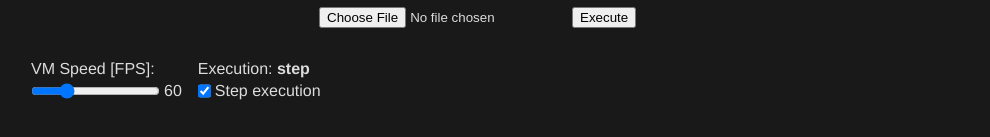
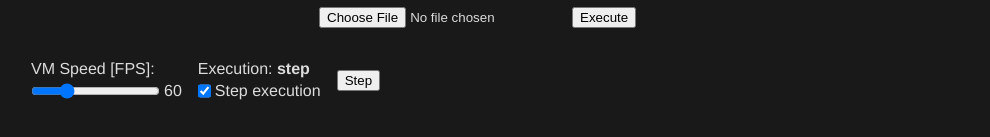
Before and after one commit to kcholew4/chip8, a Vue app in the folder app/: page /#/ in a window 1280 px wide. Both pictures are taken after a click on the checkbox "Step execution". Shown: the part 463-600 px from the top of the page, without its empty margins (1-991 px from the left). Built offline with nearby package versions, Linux system fonts and the light colour scheme.

Commit message:
Add step execution mode

```diff
--- a/app/src/components/ControlPanel.vue
+++ b/app/src/components/ControlPanel.vue
@@ -22,6 +22,7 @@ const store = useVMStore();
         <label for="step-execution">Step execution</label>
       </div>
     </div>
+    <button v-if="store.stepExecution" @click="$emit('step')">Step</button>
   </div>
 </template>
 
--- a/app/src/views/HomeView.vue
+++ b/app/src/views/HomeView.vue
@@ -28,6 +28,10 @@ const execute = async () => {
   instance = await Chip8.createInstance(canvas.value);
   await instance.loadProgram(executable.value);
   interval = setInterval(() => instance.oneIter(), 1000 / store.speed);
+
+  if (store.stepExecution) {
+    instance.stepExecution();
+  }
 };
 
 watch(
@@ -37,6 +41,15 @@ watch(
       console.log(speed);
       clearInterval(interval);
       interval = setInterval(() => instance.oneIter(), 1000 / speed);
+    }
+  }
+);
+
+watch(
+  () => store.stepExecution,
+  (step) => {
+    if (instance !== undefined) {
+      step ? instance.stepExecution() : instance.normalExecution();
     }
   }
 );
@@ -51,6 +64,14 @@ const handleFileUpload = (event: Event) => {
 
   executable.value = files[0];
 };
+
+const handleStepClick = () => {
+  if (instance === undefined) {
+    return;
+  }
+
+  instance.cpuStep();
+};
 </script>
 
 <template>
@@ -63,7 +84,7 @@ const handleFileUpload = (event: Event) => {
       <button @click="execute()">Execute</button>
     </div>
     <div>
-      <ControlPanel></ControlPanel>
+      <ControlPanel @step="handleStepClick"></ControlPanel>
     </div>
   </main>
 </template>
```
Also changed, not shown: 1 other file (tests, documents, lock files or other folders).
